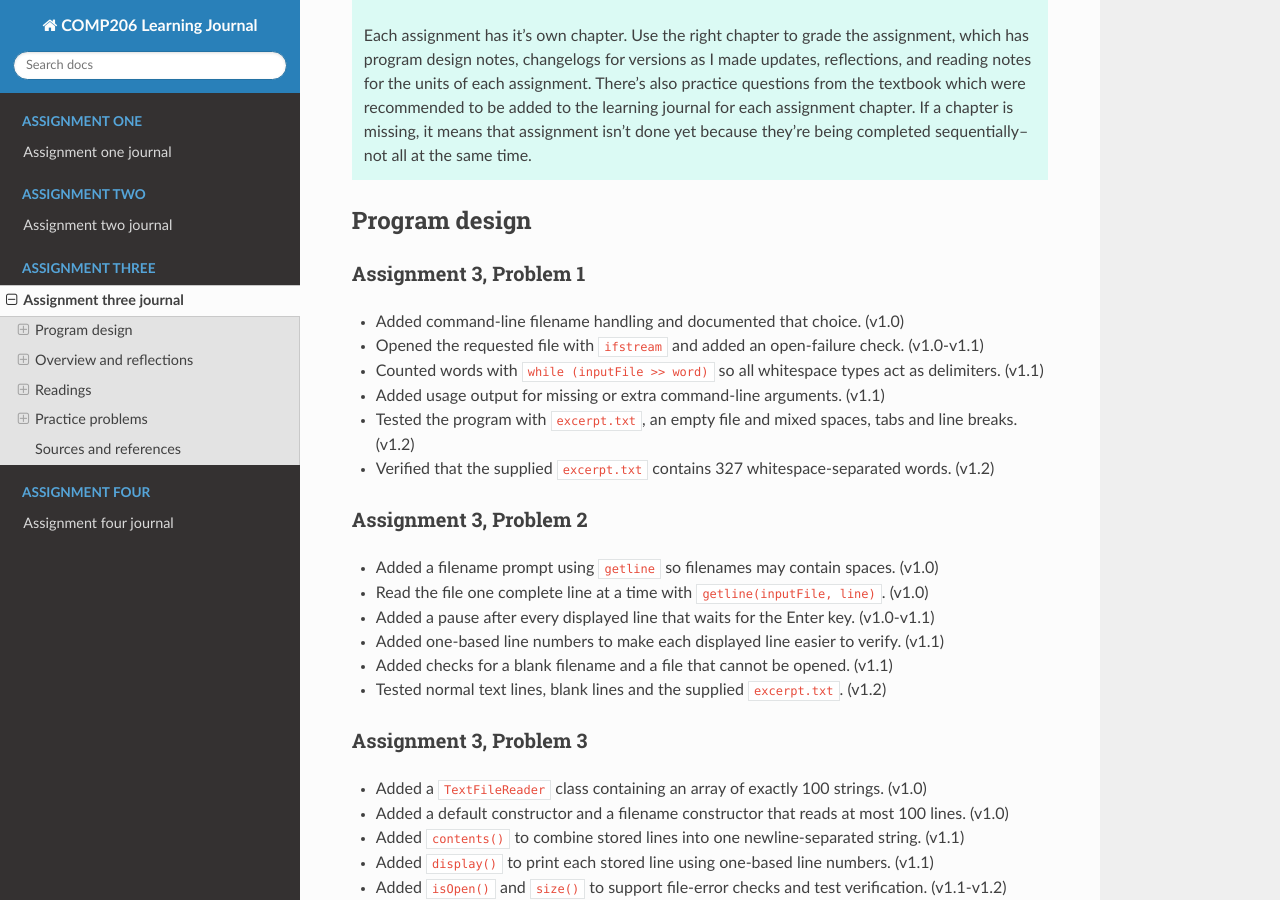
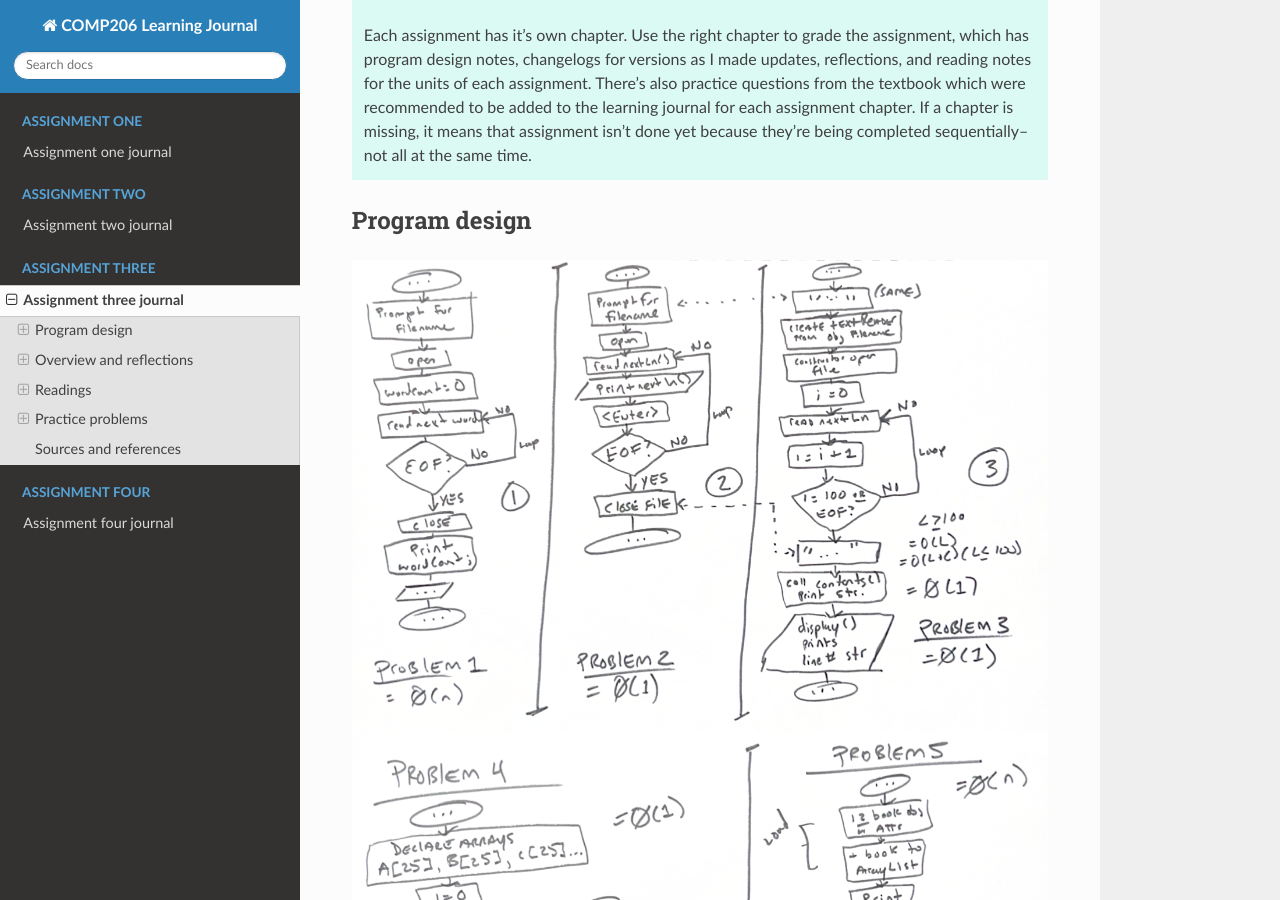
Before and after one commit to hectorbarquero/athabasca-university-docs, a Sphinx documentation site: the page built from COMP206/source/AssignmentThree/main.rst, in a window 1280 px wide and 900 px high, scrolled down 316 px. Built offline with Sphinx 7.4.7 and the Read the Docs theme 3.1.0, drawn with Linux system fonts in a browser that asks for light colours.

Commit message:
add images for logic diagramsv2

```diff
--- a/COMP206/source/AssignmentThree/main.rst
+++ b/COMP206/source/AssignmentThree/main.rst
@@ -16,7 +16,13 @@ Assignment three journal
 
 Program design
 ===============
-.. add images
+.. image:: ../_static/images/a3-problem1-3.png
+   :width: 700px
+   :align: center
+
+.. image:: ../_static/images/a3-problem4-5.png
+   :width: 700px
+   :align: center
 
 
 Assignment 3, Problem 1
```
Also changed, not shown: COMP206/source/_static/images/a3-problem1-3.png (added), COMP206/source/_static/images/a3-problem4-5.png (added).
